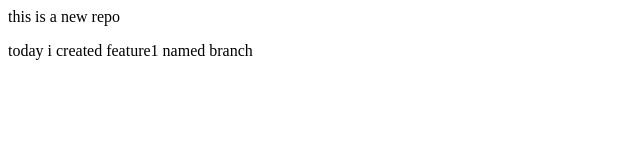
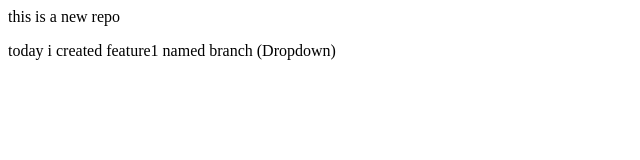
Before and after one commit to MannaChaks-repos/My-Third-Repo, a plain HTML site: page index.html in a window 1280 px wide. Shown: the full height of the page, 0-640 px from the left. Drawn offline with Linux system fonts and the light colour scheme.

Commit message:
added dropdown

```diff
--- a/index.html
+++ b/index.html
@@ -1,2 +1,2 @@
 <p>this is a new repo</p>
-<p>today i created feature1 named branch</p>
+<p>today i created feature1 named branch (Dropdown) </p>
```
